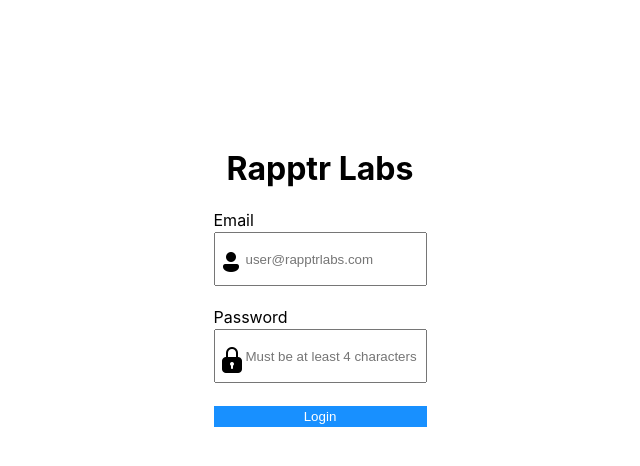
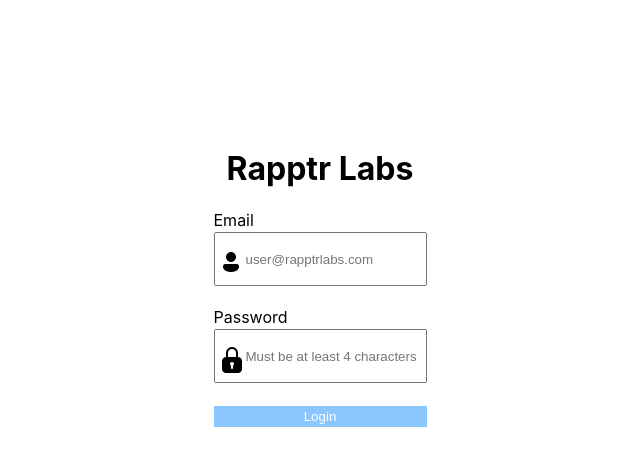
Before and after one commit to aldenho52/My-Todo-List, a React (Create React App) app in the folder rapptr-labs/: page / in a window 1280 px wide. Shown: the top 466 px of the page, without its empty margins (320-960 px from the left). Built offline with nearby package versions, Linux system fonts and the light colour scheme.

Commit message:
adds disabled opacity change to buttons when validation does not pass

```diff
--- a/rapptr-labs/src/App.js
+++ b/rapptr-labs/src/App.js
@@ -1,11 +1,10 @@
 import {Route, Switch} from 'react-router-dom';
 import LoginPage from './components/LoginPage';
 import TodoList from './components/TodoList';
-import './App.css';
 
 function App() {
   return (
-    <div className="App">
+    <div>
     <Switch>
       <Route path="/" exact component={LoginPage} />
       <Route path="/todolist" component={TodoList} />
--- a/rapptr-labs/src/styling/LoginPage.css
+++ b/rapptr-labs/src/styling/LoginPage.css
@@ -25,6 +25,10 @@
   border: 3px solid red;
 }
 
+button:disabled {
+  opacity: 50%;
+}
+
 @media (min-width: 600px) {
   .input-container-login > img {
     position: absolute;
--- a/rapptr-labs/src/validation/LoginFormSchema.js
+++ b/rapptr-labs/src/validation/LoginFormSchema.js
@@ -8,7 +8,7 @@
     .required("email is required"),
   user_password: yup
     .string()
-    .required("username is required")
+    .required("password is required")
     .min(4, "Must be at least 4 characters")
     .max(16),
 });
```
Also changed, not shown: rapptr-labs/src/App.css (deleted).
